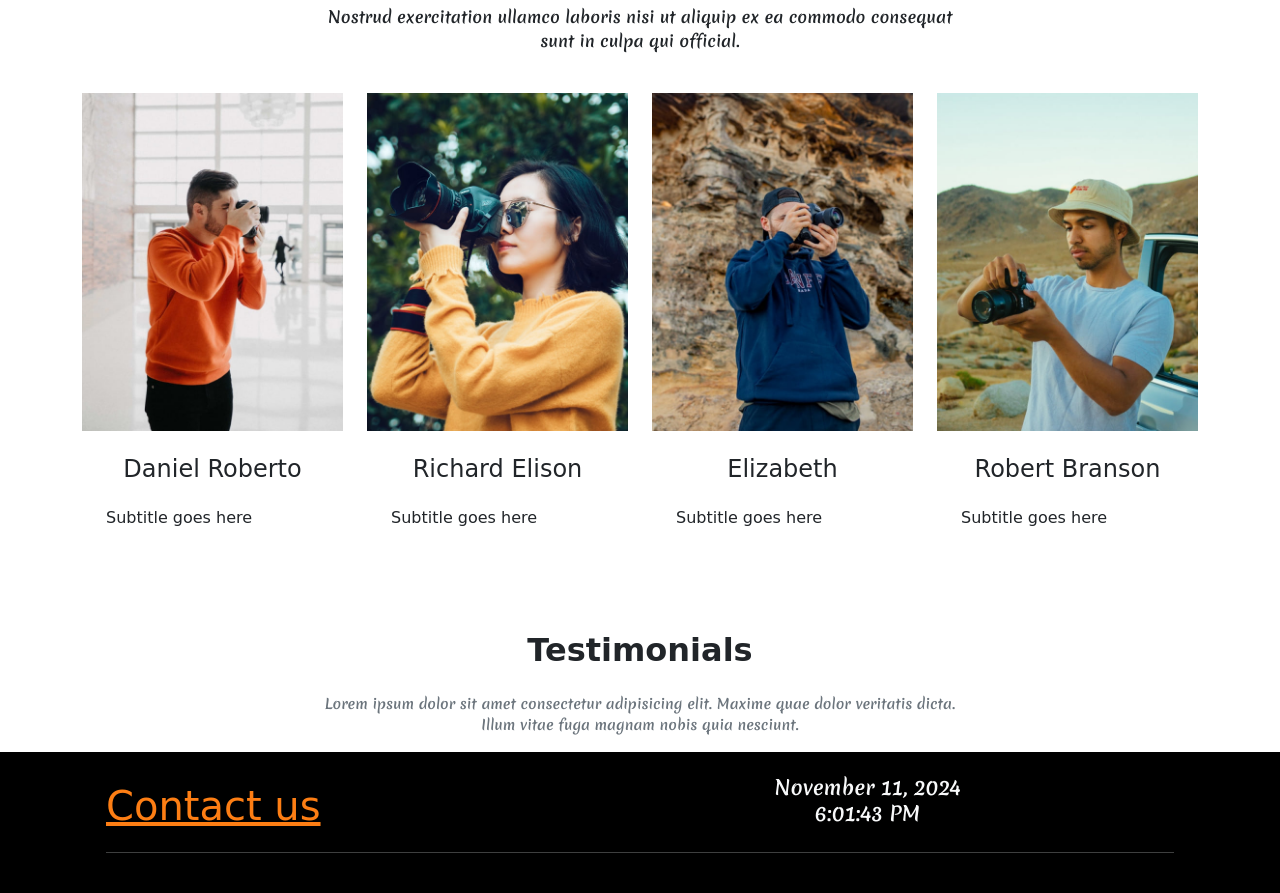
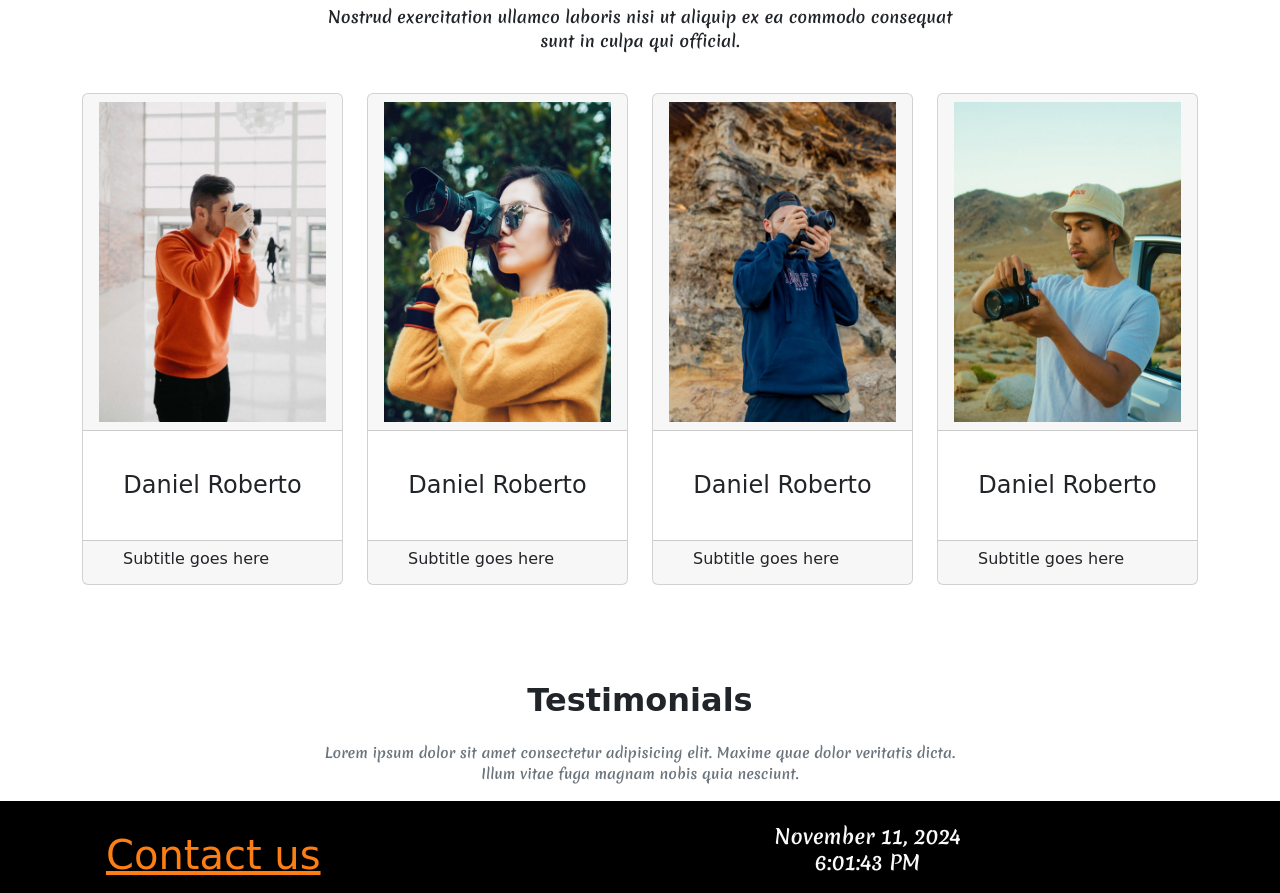
Before and after one commit to DarkRahi999/Photo-genic, a plain HTML site: page about.html in a window 1280 px wide. Shown: the part 2237-3130 px from the top of the page. Drawn offline with nearby package versions, Linux system fonts and the light colour scheme; a web font is replaced by a local one.

Commit message:
about page complite

```diff
--- a/about.html
+++ b/about.html
@@ -181,54 +181,85 @@
 				<div class="demo">
 					<div class="row">
 						<div class="col-3">
-							<div class="bg-img">
-									<img src="assets/img/team1.jpg" alt="Photo-gaper 1">
+							<div class="card card-bg">
+								<div class="card-header">
+									<div class="img-bg">
+										<img src="./assets/img/team1.jpg" alt="Perfume 1">
 										<div class="hidden-icon text-light">
 											<i class="fa-solid fa-camera-retro fa-2x m-3"></i>
 											<i class="fa-solid fa-image fa-2x m-3"></i>
 											<i class="fa-solid fa-file fa-2x m-3"></i>
 										</div>
 									</div>
+								</div>
+								<div class="card-body">
 									<h4 class="m-4 text-center">Daniel Roberto</h4>
+								</div>
+								<div class="card-footer">
 									<h6 class="ms-4">Subtitle goes here</h6>
 								</div>
+							</div>
+						</div>
 						<div class="col-3">
-							<div class="bg-img">
-								<img src="assets/img/team2.jpg" alt="Photo-gaper 3">
+							<div class="card card-bg">
+								<div class="card-header">
+									<div class="img-bg">
+										<img src="./assets/img/team2.jpg" alt="Perfume 1">
 										<div class="hidden-icon text-light">
 											<i class="fa-solid fa-camera-retro fa-2x m-3"></i>
 											<i class="fa-solid fa-image fa-2x m-3"></i>
 											<i class="fa-solid fa-file fa-2x m-3"></i>
 										</div>
 									</div>
-							<h4 class="m-4 text-center">Richard Elison</h4>
+								</div>
+								<div class="card-body">
+									<h4 class="m-4 text-center">Daniel Roberto</h4>
+								</div>
+								<div class="card-footer">
 									<h6 class="ms-4">Subtitle goes here</h6>
 								</div>
+							</div>
+						</div>
 						<div class="col-3">
-							<div class="bg-img">
-								<img src="assets/img/team3.jpg" alt="Photo-gaper 3">
+							<div class="card card-bg">
+								<div class="card-header">
+									<div class="img-bg">
+										<img src="./assets/img/team3.jpg" alt="Perfume 1">
 										<div class="hidden-icon text-light">
 											<i class="fa-solid fa-camera-retro fa-2x m-3"></i>
 											<i class="fa-solid fa-image fa-2x m-3"></i>
 											<i class="fa-solid fa-file fa-2x m-3"></i>
 										</div>
 									</div>
-							<h4 class="m-4 text-center">Elizabeth</h4>
+								</div>
+								<div class="card-body">
+									<h4 class="m-4 text-center">Daniel Roberto</h4>
+								</div>
+								<div class="card-footer">
 									<h6 class="ms-4">Subtitle goes here</h6>
 								</div>
+							</div>
+						</div>
 						<div class="col-3">
-							<div class="bg-img">
-								<img src="assets/img/team4.jpg" alt="Photo-gaper 4">
+							<div class="card card-bg">
+								<div class="card-header">
+									<div class="img-bg">
+										<img src="./assets/img/team4.jpg" alt="Perfume 1">
 										<div class="hidden-icon text-light">
 											<i class="fa-solid fa-camera-retro fa-2x m-3"></i>
 											<i class="fa-solid fa-image fa-2x m-3"></i>
 											<i class="fa-solid fa-file fa-2x m-3"></i>
 										</div>
 									</div>
-							<h4 class="m-4 text-center">Robert Branson</h4>
+								</div>
+								<div class="card-body">
+									<h4 class="m-4 text-center">Daniel Roberto</h4>
+								</div>
+								<div class="card-footer">
 									<h6 class="ms-4">Subtitle goes here</h6>
 								</div>
-
+							</div>
+						</div>
 				</div>
 				</div>
 			</div>
--- a/assets/cs/style.css
+++ b/assets/cs/style.css
@@ -400,25 +400,55 @@ html{
   background-color: #fae2e2;
 }
 /* Photo-gaper section  */
-.demo img {
-  height: 28opx;
+.card-bg img {
+  height: 320px;
   width: 100%;
+  display: block;
 }
-.bg-img{
+
+.img-bg {
   position: relative;
   overflow: hidden;
 }
-.hidden-icon{
+
+.img-bg img {
+  transition: transform 0.3s ease;
+}
+
+.img-bg::before {
+  content: "";
   position: absolute;
-  z-index: -1;
-  bottom: 20%;
-  left: 18%;
-  transition: 0.4s;
+  top: 0;
+  left: 0;
+  width: 100%;
+  height: 100%;
+  background-color: rgba(0, 0, 0, 0.4); /* কালার এবং অপাসিটি */
+  opacity: 0;
+  transition: opacity 0.3s ease;
+  z-index: 1;
 }
-.bg-img:hover .hidden-icon{
+
+.img-bg:hover::before {
+  opacity: 1;
+}
+
+.img-bg:hover img {
+  transform: scale(1.2);
+}
+
+/* Hidden Icon Styling */
+.hidden-icon {
+  position: absolute;
+  bottom: 30px;
+  left: 6%;
+  /* transform: translate(-50%, -50%); */
+  opacity: 0;
   z-index: 2;
-  bottom: 20%;
-  left: 18%;
+  transition: opacity 0.3s ease;
+}
+
+.img-bg:hover .hidden-icon {
+  opacity: 1;
 }
 /* Contact us Page style  */
 .contact-bg{
```
Lines whose indentation alone changed are shown as unchanged.
